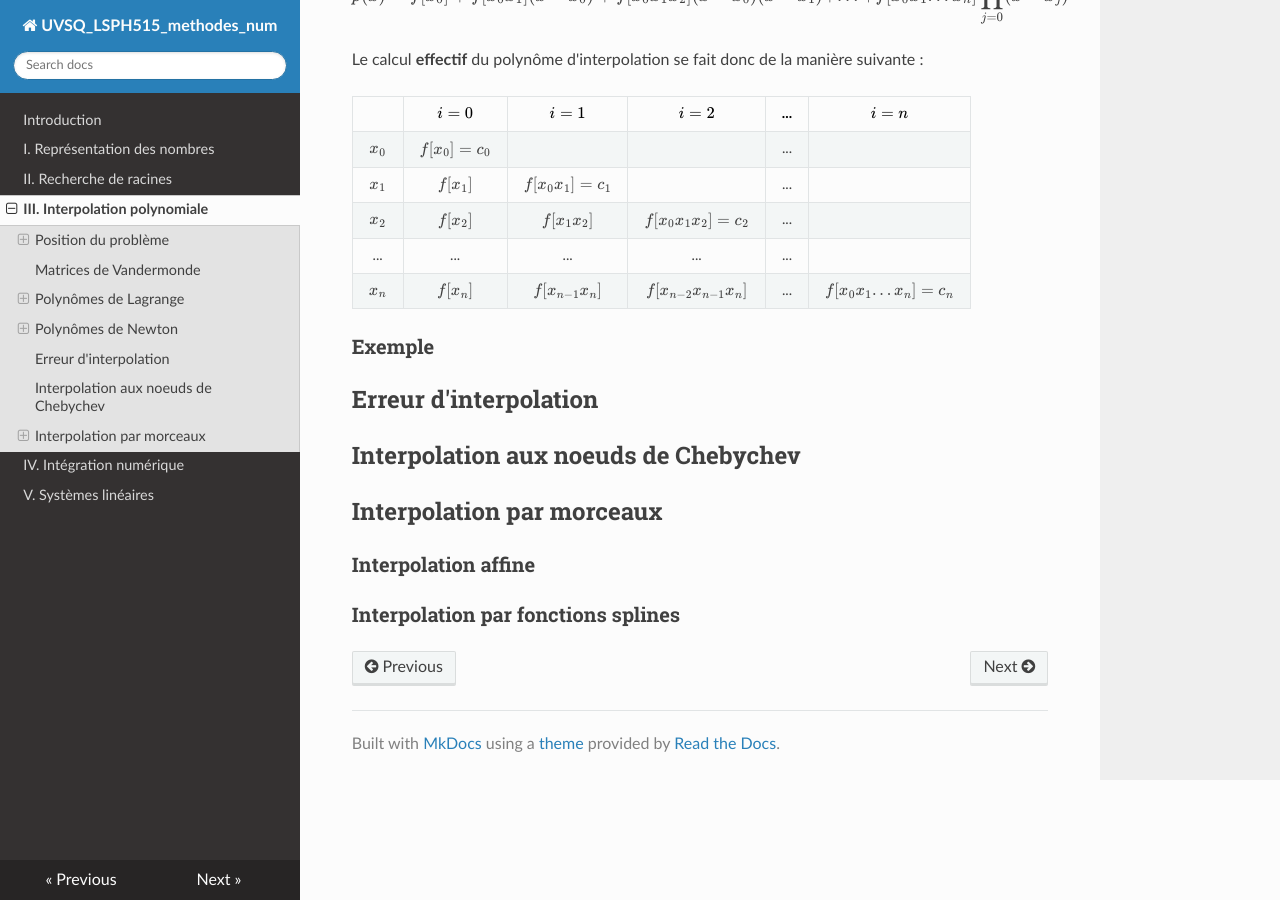
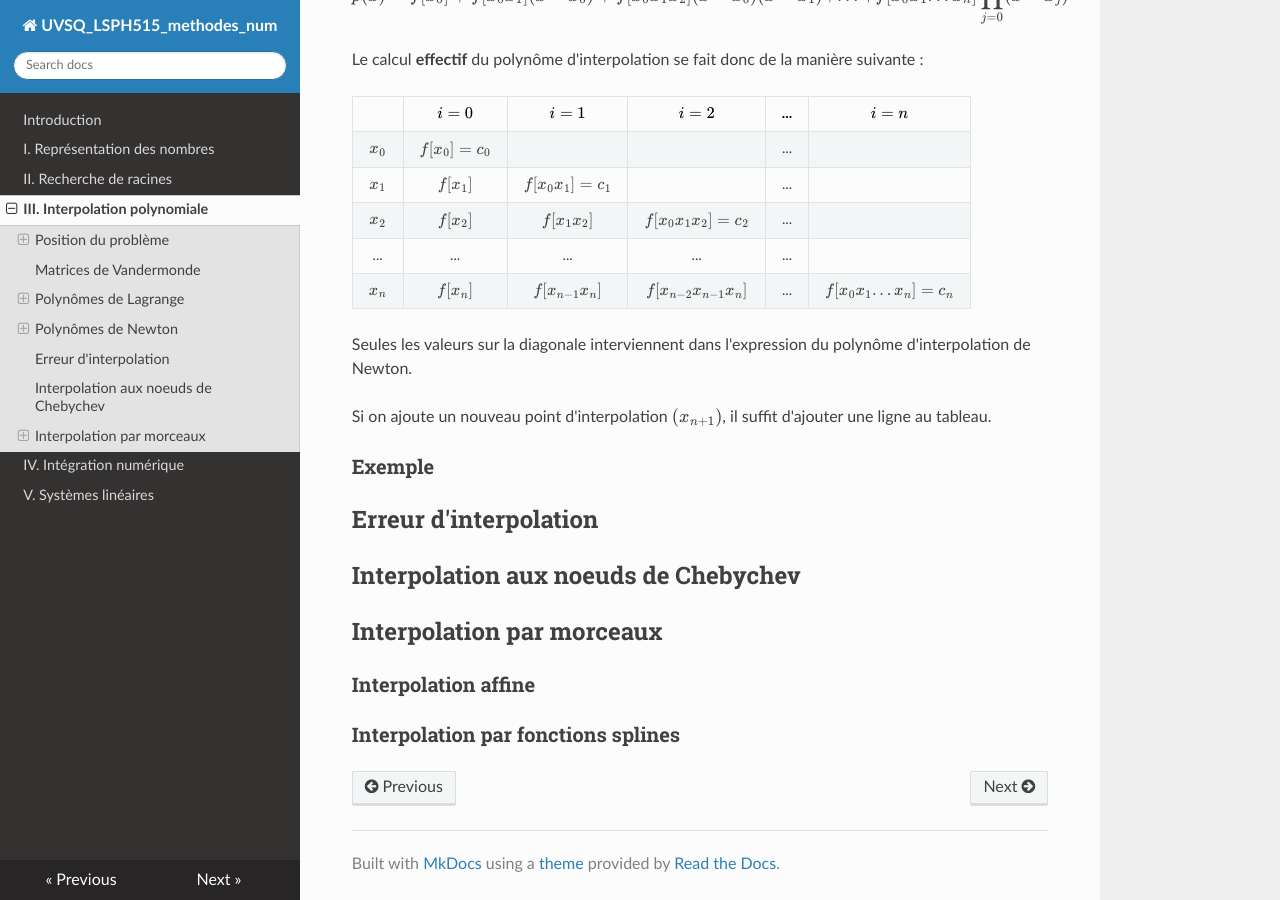
Before and after one commit to NicOudart/UVSQ_LSPH515_methodes_num, an MkDocs documentation site: the page built from docs/Chap3_Interpolation_polynomiale.md, in a window 1280 px wide and 900 px high, scrolled down 7954 px. Built offline with MkDocs 1.6.1, drawn with Linux system fonts in a browser that asks for light colours; nearby versions of some CDN libraries.

Commit message:
-Progress on the Newton part of Chapter 3.

```diff
--- a/docs/Chap3_Interpolation_polynomiale.md
+++ b/docs/Chap3_Interpolation_polynomiale.md
@@ -288,11 +288,15 @@ Le calcul **effectif** du polynôme d'interpolation se fait donc de la manière
 
 |     |$i=0$         |$i=1$             |$i=2$                   | ... |$i=n$                     |
 |:---:|:------------:|:----------------:|:----------------------:|:---:|:------------------------:|
-|$x_0$|**$f[x_0] = c_0$**|                  |                        | ... |                          |
+|$x_0$|$f[x_0] = c_0$|                  |                        | ... |                          |
 |$x_1$|$f[x_1]$      |$f[x_0 x_1] = c_1$|                        | ... |                          |
 |$x_2$|$f[x_2]$      |$f[x_1 x_2]$      |$f[x_0 x_1 x_2] = c_2$  | ... |                          |
 | ... |...           |...               |...                     | ... |                          |
 |$x_n$|$f[x_n]$      |$f[x_{n-1} x_n]$  |$f[x_{n-2} x_{n-1} x_n]$| ... |$f[x_0 x_1 ... x_n] = c_n$|
+
+Seules les valeurs sur la diagonale interviennent dans l'expression du polynôme d'interpolation de Newton.
+
+Si on ajoute un nouveau point d'interpolation $(x_{n+1})$, il suffit d'ajouter une ligne au tableau.
 
 ### Exemple
 
```
